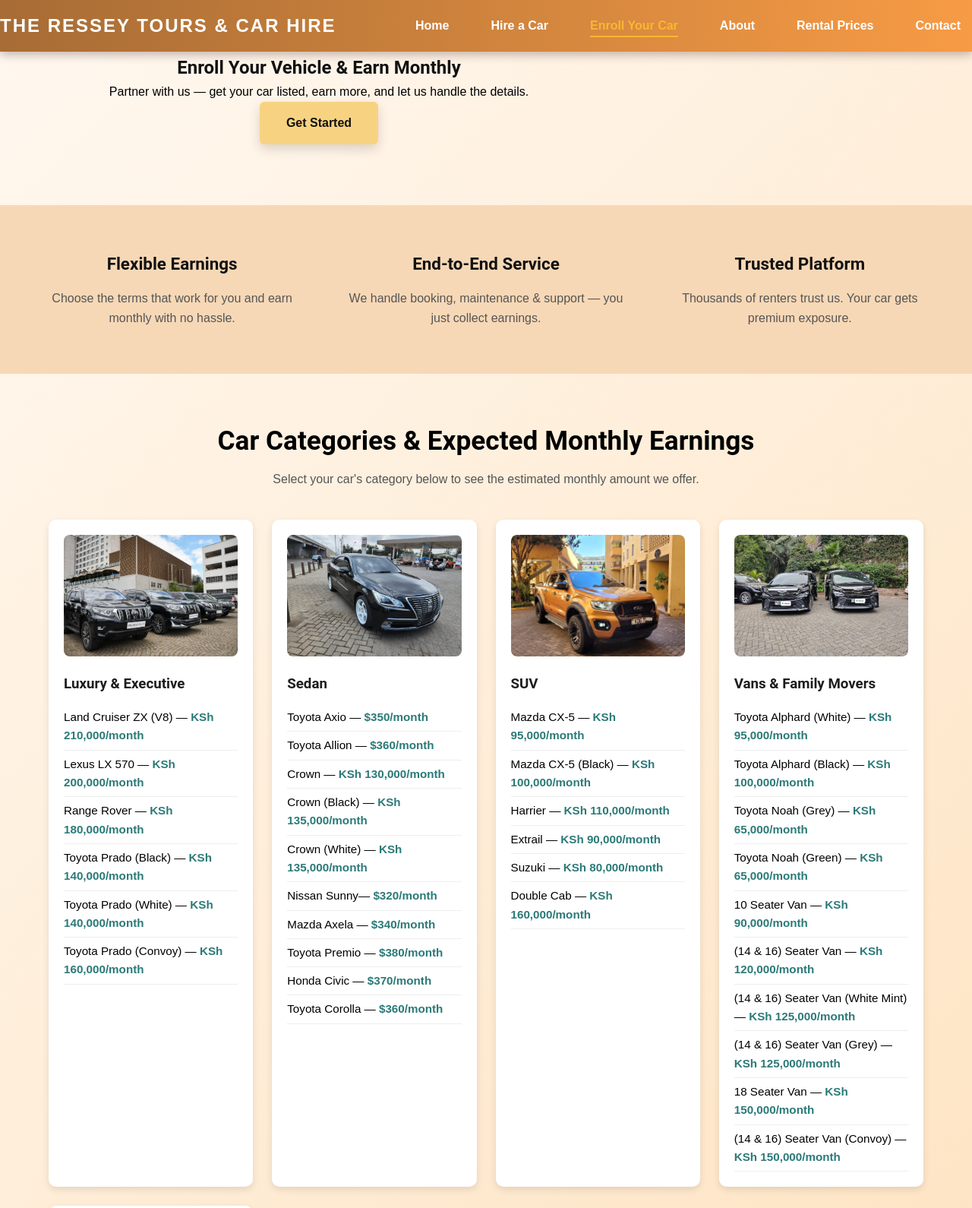
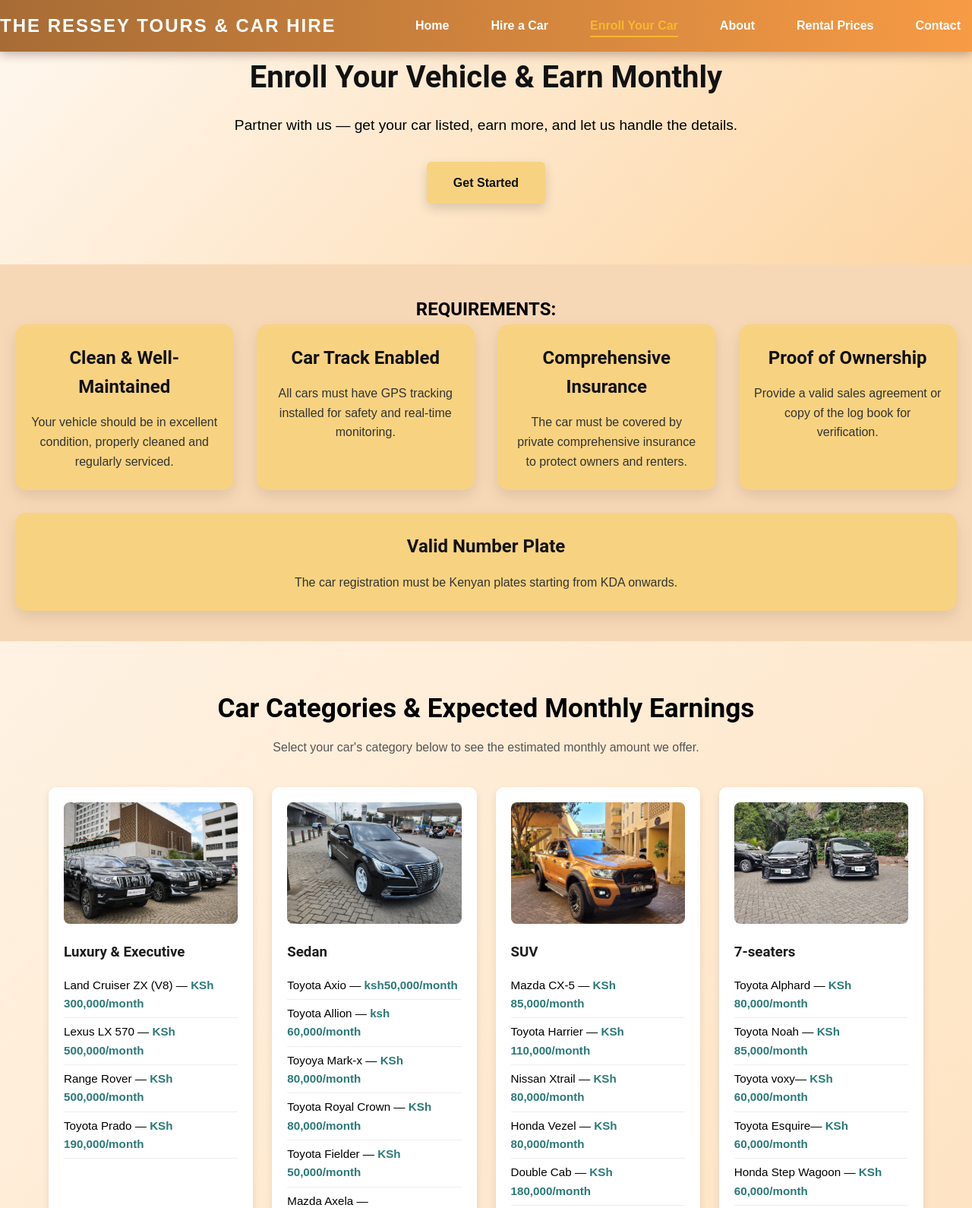
Before and after one commit to sharon472/The-Ressey-Tours-And-Car-Hire, a plain HTML site: page enroll.html in a window 1280 px wide. Shown: the top 1590 px of the page at 76% size. Drawn offline with nearby package versions, Linux system fonts and the light colour scheme.

Commit message:
editted enroll page

```diff
--- a/enroll.html
+++ b/enroll.html
@@ -33,21 +33,32 @@
   </section>
 
   <section class="features">
+     <h2>REQUIREMENTS:</h2>
   <div class="features-wrapper">
+
     <div class="feature">
-        <h3>Flexible Earnings</h3>
-        <p>Choose the terms that work for you and earn monthly with no hassle.</p>
+      <h3>Clean & Well-Maintained</h3>
+      <p>Your vehicle should be in excellent condition, properly cleaned and regularly serviced.</p>
     </div>
     <div class="feature">
-        <h3>End‐to‐End Service</h3>
-        <p>We handle booking, maintenance & support — you just collect earnings.</p>
+      <h3>Car Track Enabled</h3>
+      <p>All cars must have GPS tracking installed for safety and real-time monitoring.</p>
     </div>
     <div class="feature">
-        <h3>Trusted Platform</h3>
-        <p>Thousands of renters trust us. Your car gets premium exposure.</p>
+      <h3>Comprehensive Insurance</h3>
+      <p>The car must be covered by private comprehensive insurance to protect owners and renters.</p>
+    </div>
+    <div class="feature">
+      <h3>Proof of Ownership</h3>
+      <p>Provide a valid sales agreement or copy of the log book for verification.</p>
+    </div>
+    <div class="feature">
+      <h3>Valid Number Plate</h3>
+      <p>The car registration must be Kenyan plates starting from KDA onwards.</p>
     </div>
   </div>
 </section>
+
 
 <section class="car-categories">
   <h2>Car Categories & Expected Monthly Earnings</h2>
@@ -63,12 +74,11 @@
       <img src="images/PradoS.jpeg" alt="Luxury Car">
       <h3>Luxury & Executive</h3>
       <ul>
-       <li>Land Cruiser ZX (V8) — <strong>KSh 210,000/month</strong></li>
-        <li>Lexus LX 570 — <strong>KSh 200,000/month</strong></li>
-        <li>Range Rover — <strong>KSh 180,000/month</strong></li>
-        <li>Toyota Prado (Black) — <strong>KSh 140,000/month</strong></li>
-        <li>Toyota Prado (White) — <strong>KSh 140,000/month</strong></li>
-        <li>Toyota Prado (Convoy) — <strong>KSh 160,000/month</strong></li>
+       <li>Land Cruiser ZX (V8) — <strong>KSh 300,000/month</strong></li>
+        <li>Lexus LX 570 — <strong>KSh 500,000/month</strong></li>
+        <li>Range Rover — <strong>KSh 500,000/month</strong></li>
+        <li>Toyota Prado  — <strong>KSh 190,000/month</strong></li>
+
 
     </div>
 
@@ -80,16 +90,14 @@
       <img src="images/crown-black.jpeg" alt="Sedan Cars">
       <h3>Sedan</h3>
       <ul>
-        <li>Toyota Axio — <strong>$350/month</strong></li>
-        <li>Toyota Allion — <strong>$360/month</strong></li>
-        <li>Crown — <strong>KSh 130,000/month</strong></li>
-        <li>Crown (Black) — <strong>KSh 135,000/month</strong></li>
-        <li>Crown (White) — <strong>KSh 135,000/month</strong></li>
-        <li>Nissan Sunny— <strong>$320/month</strong></li>
-        <li>Mazda Axela — <strong>$340/month</strong></li>
-        <li>Toyota Premio — <strong>$380/month</strong></li>
-        <li>Honda Civic — <strong>$370/month</strong></li>
-        <li>Toyota Corolla — <strong>$360/month</strong></li>
+        <li>Toyota Axio — <strong>ksh50,000/month</strong></li>
+        <li>Toyota Allion — <strong>ksh 60,000/month</strong></li>
+        <li>Toyoya Mark-x  — <strong>KSh 80,000/month</strong></li>
+        <li>Toyota Royal Crown  — <strong>KSh 80,000/month</strong></li>
+        <li>Toyota Fielder — <strong>KSh 50,000/month</strong></li>
+        <li>Mazda Axela — <strong>ksh60,000/month</strong></li>
+        <li>Toyota Premio — <strong>ksh60,000/month</strong></li>
+
       </ul>
     </div>
 
@@ -98,47 +106,45 @@
       <img src="images/double-cab.jpeg" alt="SUV Cars">
       <h3>SUV</h3>
       <ul>
-        <li>Mazda CX-5 — <strong>KSh 95,000/month</strong></li>
-        <li>Mazda CX-5 (Black) — <strong>KSh 100,000/month</strong></li>
-        <li>Harrier — <strong>KSh 110,000/month</strong></li>
-        <li>Extrail — <strong>KSh 90,000/month</strong></li>
-        <li>Suzuki — <strong>KSh 80,000/month</strong></li>
-        <li>Double Cab — <strong>KSh 160,000/month</strong></li>
+        <li>Mazda CX-5 — <strong>KSh 85,000/month</strong></li>
+        <li>Toyota Harrier — <strong>KSh 110,000/month</strong></li>
+        <li>Nissan Xtrail — <strong>KSh 80,000/month</strong></li>
+        <li>Honda Vezel — <strong>KSh 80,000/month</strong></li>
+        <li>Double Cab — <strong>KSh 180,000/month</strong></li>
+        <li>Toyota Fortuner — <strong>KSh 160,000/month</strong></li>
+
       </ul>
     </div>
 
     <!-- CATEGORY 3: Vans -->
     <div class="category-card">
       <img src="images/alphard-black2.jpeg" alt="Van">
-      <h3>Vans & Family Movers</h3>
+      <h3>7-seaters</h3>
       <ul>
-       <li>Toyota Alphard (White) — <strong>KSh 95,000/month</strong></li>
-        <li>Toyota Alphard (Black) — <strong>KSh 100,000/month</strong></li>
-        <li>Toyota Noah (Grey) — <strong>KSh 65,000/month</strong></li>
-        <li>Toyota Noah (Green) — <strong>KSh 65,000/month</strong></li>
-        <li>10 Seater Van — <strong>KSh 90,000/month</strong></li>
-        <li>(14 & 16) Seater Van — <strong>KSh 120,000/month</strong></li>
-        <li>(14 & 16) Seater Van (White Mint) — <strong>KSh 125,000/month</strong></li>
-        <li>(14 & 16) Seater Van (Grey) — <strong>KSh 125,000/month</strong></li>
-        <li>18 Seater Van — <strong>KSh 150,000/month</strong></li>
-        <li>(14 & 16) Seater Van (Convoy) — <strong>KSh 150,000/month</strong></li>
+
+        <li>Toyota Alphard — <strong>KSh 80,000/month</strong></li>
+        <li>Toyota Noah  — <strong>KSh 85,000/month</strong></li>
+        <li>Toyota voxy— <strong>KSh 60,000/month</strong></li>
+        <li>Toyota Esquire— <strong>KSh 60,000/month</strong></li>
+        <li>Honda Step Wagoon — <strong>KSh 60,000/month</strong></li>
+
+
       </ul>
     </div>
 
     <!-- CATEGORY 4: Compact / Small Cars -->
     <div class="category-card">
-      <img src="images/demio-black.jpeg" alt="Compact Cars">
-      <h3>Compact Cars</h3>
+      <img src="images/demio-white.jpeg" alt="Compact Cars">
+      <h3>Economy Cars</h3>
       <ul>
-        <li>Mazda Demio — <strong>KSh 45,000/month</strong></li>
-        <li>Mazda Demio (Black) — <strong>KSh 48,000/month</strong></li>
+        <li>Mazda Demio — <strong>KSh 40,000/month</strong></li>
+
         <li>Toyota Vitz — <strong>KSh 40,000/month</strong></li>
-        <li>Toyota Vitz (Red) — <strong>KSh 42,000/month</strong></li>
+
         <li>Nissan Note — <strong>KSh 45,000/month</strong></li>
-        <li>Honda Fit (Orange) — <strong>KSh 48,000/month</strong></li>
-        <li>Toyota Fielder — <strong>KSh 55,000/month</strong></li>
-        <li>Toyota Fielder (Black) — <strong>KSh 58,000/month</strong></li>
-        <li>Toyota Fielder (White) — <strong>KSh 58,000/month</strong></li>
+        <li>Honda Fit — <strong>KSh 40,000/month</strong></li>
+
+
       </ul>
     </div>
 
--- a/styles.css
+++ b/styles.css
@@ -1310,11 +1310,21 @@ details[open] summary::after {
 
 
 /* ENROLL STYLE */
+
+
+
+
+
 h1{
   color: #111111;
+  justify-content: center;
+  text-align: center;
+  align-items: center;
+  display: flex;
 }
 .para{
   color: #000;
+  justify-content: center;
 }
 /* Buttons */
 .btn {
@@ -1323,6 +1333,7 @@ h1{
   font-size: 1rem;
   font-weight:5600;
   border: none;
+
   border-radius: 6px;
   cursor: pointer;
   transition: background .3s ease, transform .3s ease;
@@ -1335,6 +1346,60 @@ h1{
   background: #f5b561;
   transform: translateY(-2px);
 }
+
+
+
+
+
+
+
+/* ENROLL STYLE */
+.enroll-hero {
+  display: flex;
+  justify-content: center;   /* horizontal center */
+  align-items: center;       /* vertical center */
+  text-align: center;
+  min-height: 40vh;          /* or 100vh if full screen */
+  background: linear-gradient(135deg, #fff8f0 0%, #fdd6a4 100%);
+}
+
+.hero-content h1 {
+  color: #111111;
+  font-size: 2.5rem;
+  margin-bottom: 1rem;
+}
+
+.hero-content .para {
+  color: #000;
+  font-size: 1.2rem;
+  margin-bottom: 2rem;
+}
+
+/* Buttons */
+.btn {
+  display: inline-block;
+  padding: 15px 35px;
+  font-size: 1rem;
+  font-weight: 600;
+  border: none;
+  border-radius: 6px;
+  cursor: pointer;
+  transition: background .3s ease, transform .3s ease;
+}
+
+.primary-btn {
+  background: #f7d381;
+  color: #111;
+}
+
+.primary-btn:hover {
+  background: #f5b561;
+  transform: translateY(-2px);
+}
+
+
+
+
 
 /* Features Section */
 .features {
@@ -1359,6 +1424,58 @@ h1{
 .feature p {
   font-size: 1rem;
   color: #555;
+}
+
+
+
+/* Features Section */
+.features {
+
+  padding: 40px 20px;
+  font-family: 'Segoe UI', Tahoma, Geneva, Verdana, sans-serif;
+}
+
+.features-wrapper {
+  display: flex;
+  flex-wrap: wrap;
+  gap: 30px;
+  justify-content: center;
+  max-width: 1500px;
+  margin: 0 auto;
+}
+
+.feature {
+  flex: 1 1 250px;
+  text-align: center;
+  background: #f7d381;
+  border-radius: 15px;
+  padding: 25px 20px;
+  box-shadow: 0 8px 20px rgba(0,0,0,0.1);
+  transition: transform 0.3s ease, box-shadow 0.3s ease;
+}
+
+.feature:hover {
+  transform: translateY(-5px);
+  box-shadow: 0 12px 30px rgba(0,0,0,0.15);
+}
+
+.feature h3 {
+  font-size: 1.5rem;
+  margin-bottom: 15px;
+  color: #111;
+}
+
+.feature p {
+  font-size: 1rem;
+  color: #333;
+  line-height: 1.6;
+}
+
+@media(max-width: 768px){
+  .features-wrapper {
+    flex-direction: column;
+    gap: 20px;
+  }
 }
 
 
```
Also changed, not shown: db.json (+19 -11 lines). Lines whose indentation alone changed are shown as unchanged.
